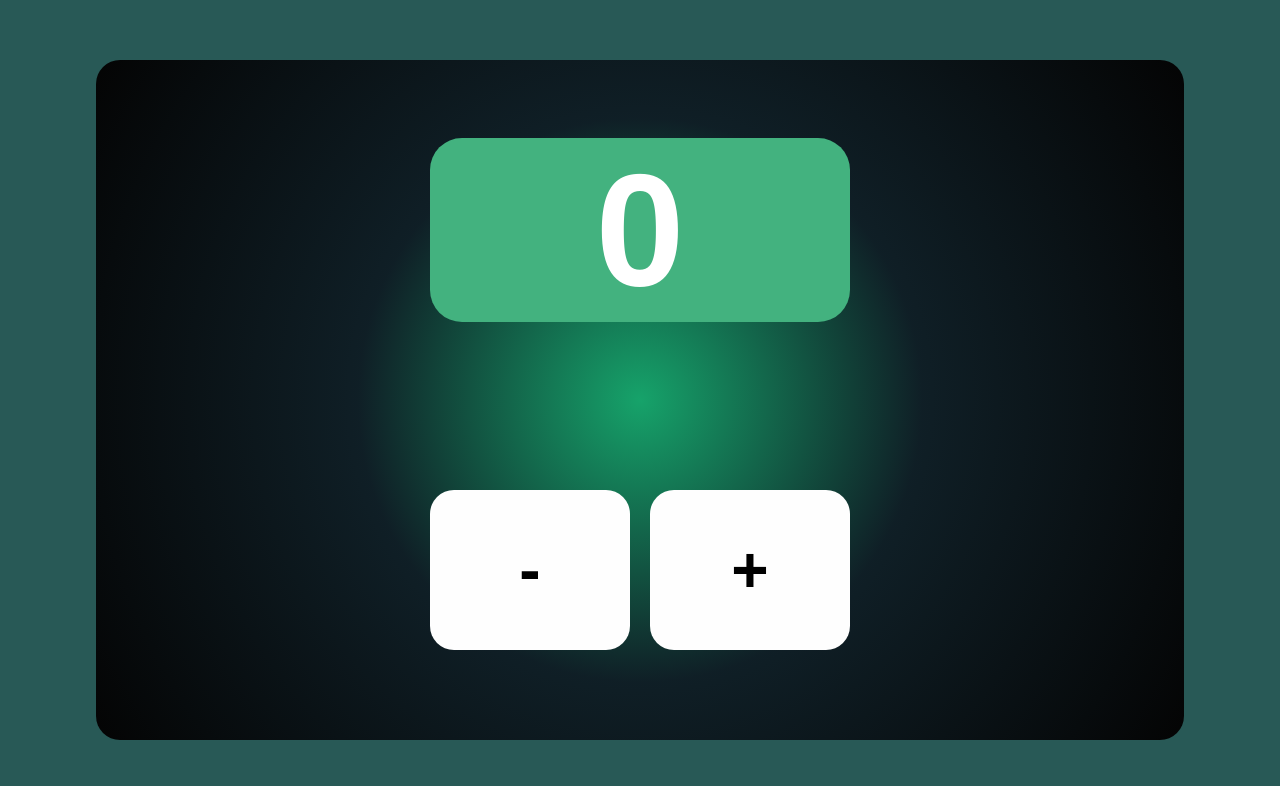
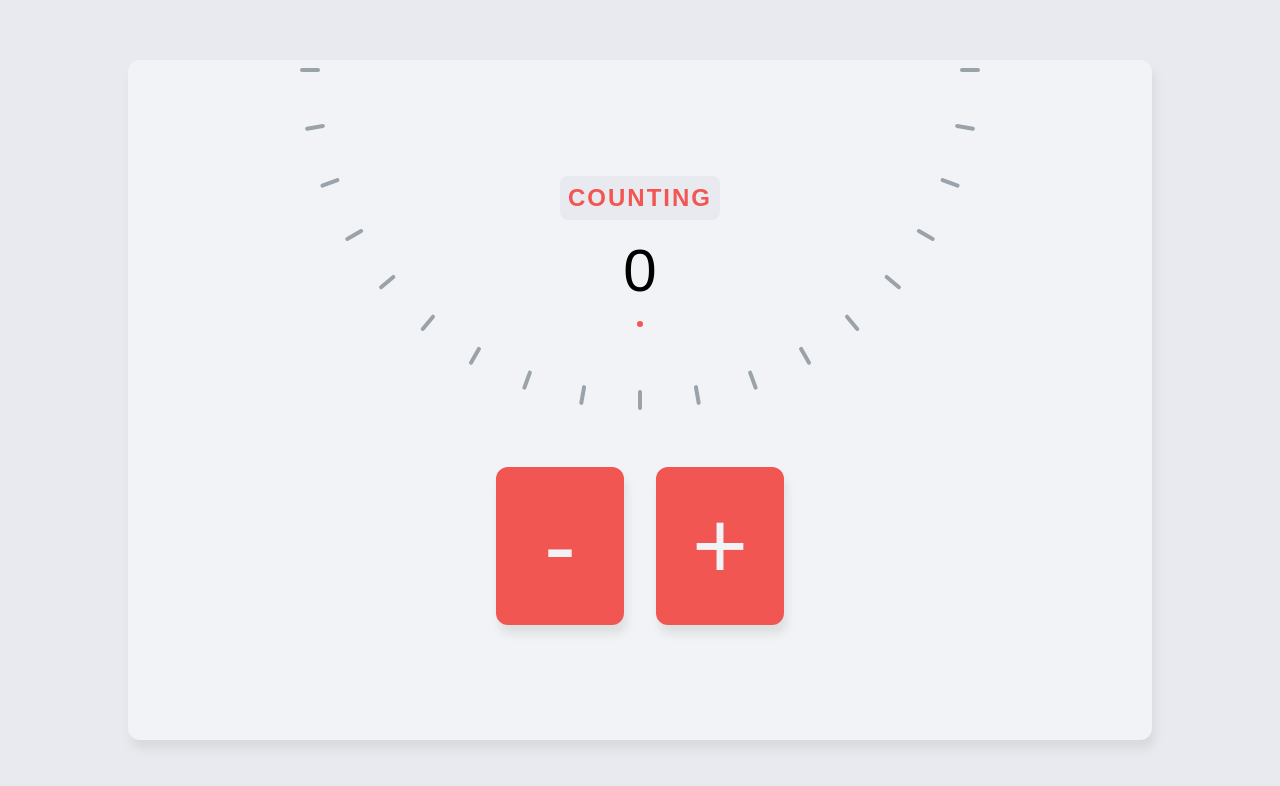
Before and after one commit to ViorelsS/JS_Counter, a plain HTML site: page index.html in a window 1280 px wide. Drawn offline with Linux system fonts and the light colour scheme.

Commit message:
Refactor spinner and button styles

```diff
--- a/assets/css/style.css
+++ b/assets/css/style.css
@@ -6,80 +6,176 @@
     font-display: swap;
 }
 
-*,
-*::before,
-*::after {
+* {
     box-sizing: border-box;
-    font-weight: bold;
     font-family: 'Gotham Rounded', sans-serif;
     font-size: 16px;
+    margin: 0;
+    padding: 0;
 }
 
 body {
-    --dark-green: #285956;
-    --soft-black: #040404;
-    --light-green: #43b27f;
-    --soft-white: #fefefe;
-
-    margin: 0;
-    padding: 0;
+    --orange: #f25652;
+    --orange-85: #f25752da;
+    --soft-white: #f2f3f6;
+    --soft-gray: #e8eaef;
+    --custom-gray: #9ba3aa;
+    --dark-gray: #424649;
 
     display: flex;
     justify-content: center;
     align-items: center;
     height: 100vh;
     overflow: hidden;
-    background: var(--dark-green);
+    background: var(--soft-gray);
 }
 
 .container {
-    height: 85vh;
-    width: 85vw;
-    display: grid;
-    grid-template-rows: 1fr 1fr;
+    display: flex;
+    flex-direction: column;
+    justify-content: space-around;
+    align-items: center;
+    height: 100vh;
+    width: 100vw;
+    position: relative;
+    overflow: hidden;
+    overflow-clip-margin: 10px;
+}
+
+.value {
+    display: flex;
+    flex-direction: column;
     justify-content: center;
     align-items: center;
-    border-radius: 24px;
-    background: rgb(9, 217, 121);
-    background: radial-gradient(
-        circle,
-        rgba(9, 217, 121, 0.5775560224089635) 0%,
-        rgba(4, 4, 16, 0.6867997198879552) 44%,
-        rgba(4, 4, 4, 1) 100%
-    );
+}
 
-    & .value {
-        color: white;
-        text-align: center;
-        font-size: 10rem;
-        border-radius: 32px;
-        background: var(--light-green);
+h1 {
+    text-transform: uppercase;
+    letter-spacing: 2px;
+    font-size: 12px;
+    margin-bottom: 16px;
+    color: var(--dark-gray);
+}
+
+.number {
+    font-size: 28px;
+}
+
+.point {
+    height: 6px;
+    width: 6px;
+    border-radius: 50%;
+    margin-top: 16px;
+    margin-bottom: 20px;
+    background: var(--orange);
+}
+
+.spinner {
+    display: flex;
+    justify-content: center;
+    align-items: center;
+    width: 100%;
+    position: absolute;
+    top: 0;
+    transform: translateY(-50%);
+}
+
+.spinner-thick {
+    --rotation: 0deg;
+    height: 32px;
+    width: 4px;
+    border-radius: 12px;
+    position: absolute;
+    transform-origin: bottom center;
+    transform: rotate(calc(var(--initial-rotation) + var(--rotation)))
+        translateY(-25vh);
+    transition: transform 0.3s ease;
+    background-color: var(--custom-gray);
+}
+
+.buttons {
+    display: flex;
+    flex-direction: column;
+    gap: 8px;
+}
+
+button {
+    border: none;
+    border-radius: 12px;
+    padding: 24px;
+    font-size: 64px;
+
+    color: var(--soft-white);
+    background: var(--orange);
+    box-shadow: 3px 9px 9px 0px rgba(199, 199, 199, 0.45);
+}
+
+button:hover {
+    cursor: pointer;
+    background: var(--orange-85);
+}
+
+@media screen and (min-width: 320px) {
+    .container {
+        height: 85%;
+        width: 80%;
+        border-radius: 12px;
+        justify-content: center;
+        background: var(--soft-white);
+        box-shadow: 3px 9px 9px 0px rgba(199, 199, 199, 0.45);
     }
 
-    & .buttons {
-        display: flex;
+    h1 {
+        padding: 8px;
+        border-radius: 8px;
+        font-size: 24px;
+        color: var(--orange);
+        background: var(--soft-gray);
+    }
+
+    .number {
+        font-size: 48px;
+    }
+
+    .spinner-thick {
+        height: 20px;
+        transform: rotate(calc(var(--initial-rotation) + var(--rotation)))
+            translateY(-40vh);
+    }
+
+    .buttons {
+        flex-direction: row;
+        margin-top: 80px;
+        width: 100%;
+        max-width: 320px;
         justify-content: center;
-        align-items: center;
-        width: 100%;
-        gap: 20px;
+    }
 
-        & button {
-            background: var(--soft-white);
-            width: 200px;
-            height: 160px;
-            font-size: 64px;
-            padding: 32px;
-            border-radius: 24px;
-            border: none;
-            display: flex;
-            justify-content: center;
-            align-items: center;
-        }
-
-        & button:hover {
-            cursor: pointer;
-            background: gray;
-            color: white;
-        }
+    button {
+        min-width: 40%;
     }
 }
+
+@media screen and (min-width: 360px) {
+    .point {
+        margin-bottom: 60px;
+    }
+}
+
+@media screen and (min-width: 768px) {
+    .spinner-thick {
+        transition: transform 0.2s ease;
+    }
+
+    .number {
+        font-size: 60px;
+    }
+
+    .buttons {
+        gap: 32px;
+    }
+
+    button {
+        font-size: 96px;
+    }
+}
--- /dev/null
+++ b/assets/css/tmp-style.css
@@ -0,0 +1,254 @@
+@font-face {
+    font-family: 'Gotham Rounded';
+    src: url('./fonts/GothamRounded-Medium.otf') format('otf');
+    font-weight: normal;
+    font-style: normal;
+    font-display: swap;
+}
+
+*,
+*::before,
+*::after {
+    box-sizing: border-box;
+    font-family: 'Gotham Rounded', sans-serif;
+    font-size: 16px;
+}
+
+body {
+    --soft-white: #f2f3f6;
+    --soft-gray: #e8eaef;
+    --custom-gray: #9ba3aa;
+    --custom-gray-var: #7d848a;
+    --dark-gray: #424649;
+
+    --orange: #f25652;
+    --orange-85: #f25752da;
+    --red: #ff0000;
+    margin: 0;
+    padding: 0;
+
+    display: flex;
+    justify-content: center;
+    align-items: center;
+    height: 100vh;
+    width: 100vw;
+    overflow: hidden;
+    background: var(--soft-gray);
+}
+
+.container {
+    display: flex;
+    flex-direction: column;
+    justify-content: space-around;
+    /* justify-content: center;
+    align-items: center;
+    overflow: hidden; */
+    height: 100%;
+
+    overflow: hidden;
+    overflow-clip-margin: 10px;
+}
+
+.value {
+    /* TODO: impostare questi su dispositivi normali */
+    /* margin-top: 24px;
+    position: absolute;
+    top: 0; */
+    display: flex;
+    flex-direction: column;
+    align-items: center;
+}
+
+h1 {
+    /* TODO: aggiungere questo grigio quando compare il container */
+    /* color: #9ba3aa; */
+    text-transform: uppercase;
+    color: var(--dark-gray);
+}
+
+span {
+    font-size: 24px;
+    /* TODO: questo per md */
+    /* font-size: 56px; */
+}
+
+.point {
+    height: 8px;
+    width: 8px;
+    border-radius: 50%;
+    background: var(--orange);
+
+    margin-top: 12px;
+}
+
+.buttons {
+    padding: 10px;
+    display: flex;
+    flex-direction: column;
+    /* TODO: su dispositivi normali flex-direction:row */
+    gap: 8px;
+}
+
+button {
+    justify-content: center;
+    align-items: center;
+    border: none;
+    border-radius: 16px;
+    padding: 20px;
+    background: var(--orange);
+    width: 80vw;
+    font-size: 56px;
+    color: var(--soft-white);
+    box-shadow: 3px 9px 9px 0px rgba(199, 199, 199, 0.45);
+}
+
+button:hover {
+    cursor: pointer;
+    background: var(--orange-85);
+    /* background: linear-gradient(
+        180deg,
+        rgba(254, 121, 73, 0.8) 0%,
+        rgba(242, 86, 82, 0.8) 35%,
+        rgba(255, 0, 0, 0.8) 100%
+    ); */
+}
+
+.spinner {
+    display: flex;
+    justify-content: center;
+    align-items: center;
+    width: 100%;
+    position: absolute;
+    top: 0;
+    /* top: -50%; */
+    transform: translateY(-50%);
+}
+
+.spinner-thick {
+    height: 20px;
+    width: 4px;
+    border-radius: 12px;
+    background-color: var(--custom-gray);
+    position: absolute;
+    transform-origin: bottom center;
+    --rotation: 0deg;
+    transform: rotate(calc(var(--initial-rotation) + var(--rotation)))
+        translateY(-26vh);
+    transition: transform 0.2s ease;
+}
+
+/*
+.spinner {
+    display: flex;
+    justify-content: center;
+    align-items: center;
+    width: 100%;
+    position: absolute;
+    top: 0;
+    left: 50%;
+    transform: translateX(-50%);
+}
+
+.spinner-thick {
+    height: 30px;
+    background-color: var(--custom-gray);
+    position: absolute;
+    transform-origin: bottom center;
+    --rotation: 0deg;
+    transform: rotate(calc(var(--initial-rotation) + var(--rotation)))
+        translateY(-140px);
+    transition: transform 0.3s ease;
+    width: 8px;
+    border-radius: 12px;
+}
+
+.buttons {
+    position: relative;
+    z-index: 1;
+} */
+
+/* button {
+    background: red;
+    border: none;
+    padding: 20px;
+    border-radius: 10px;
+    font-size: 40px;
+} */
+
+/* button:hover {
+    cursor: pointer;
+    background: rgb(235, 94, 94);
+} */
+
+/* SMARTPHONE */
+@media screen and (min-width: 320px) {
+    .buttons {
+        flex-direction: row;
+    }
+
+    button {
+        width: 100px;
+    }
+
+    /* .container {
+    display: flex;
+    flex-direction: column;
+    justify-content: center;
+    align-items: center;
+    gap: 20px;
+    background: var(--soft-white);
+    border-radius: 8px;
+    box-shadow: 3px 9px 9px 0px rgba(199, 199, 199, 0.45);
+    position: relative;
+    overflow: hidden;
+    overflow-clip-margin: 10px;
+
+    & .value {
+        margin-top: 24px;
+        position: absolute;
+        top: 0;
+        display: flex;
+        flex-direction: column;
+        align-items: center;
+
+        & h1 {
+            color: #9ba3aa;
+            text-transform: uppercase;
+        }
+
+        & span {
+            font-size: 56px;
+        }
+    }
+} */
+
+    /* .container {
+        height: 90%;
+        width: 90%;
+        display: flex;
+        flex-direction: column;
+        justify-content: center;
+        align-items: center;
+        gap: 20px;
+        background: var(--soft-white);
+        border-radius: 8px;
+        box-shadow: 3px 9px 9px 0px rgba(199, 199, 199, 0.45);
+        position: relative;
+        overflow: hidden;
+        overflow-clip-margin: 10px;
+    }
+
+    .spinner-thick {
+        transform: rotate(calc(var(--initial-rotation) + var(--rotation)))
+            translateY(-100px);
+    } */
+}
+
+/* TABLET */
+
+@media screen and (min-width: 768px) {
+    .container {
+        height: 60%;
+        width: 50%;
+    }
+}
--- a/assets/js/counter-class.js
+++ b/assets/js/counter-class.js
@@ -6,7 +6,7 @@ export class Counter {
 
     increment() {
         // this.value++;
-        this.value = this.value + 100;
+        this.value = this.value + 1000;
         // FIXME: se ci sono più di tot caratteri, diminuire la dimensione
     }
 
@@ -19,4 +19,8 @@ export class Counter {
     updateDisplay(element) {
         element.innerText = this.value;
     }
+
+    getValue() {
+        return this.value;
+    }
 }
--- a/assets/js/script.js
+++ b/assets/js/script.js
@@ -4,14 +4,49 @@ const addButton = document.querySelector('[data-add]');
 const minusButton = document.querySelector('[data-subtract]');
 const valueElement = document.querySelector('[data-value]');
 
+//TODO: classe SPINNER
+const spinner = document.querySelector('.spinner');
+const originalThick = document.querySelector('.spinner-thick');
+
+// Clona e aggiungi gli elementi spinner-thick
+for (let i = 1; i < 36; i++) {
+    const clone = originalThick.cloneNode(true);
+    clone.style.setProperty('--initial-rotation', `${i * 10}deg`);
+    spinner.appendChild(clone);
+}
+
+// Imposta la rotazione iniziale per l'elemento originale
+originalThick.style.setProperty('--initial-rotation', `0deg`);
+
+const thicks = document.querySelectorAll('.spinner-thick');
+
 const counter = new Counter(valueElement);
 
 addButton.addEventListener('click', () => {
+    // TODO: impostare font più piccolo quando supero le 7 cifre su display di 100px
     counter.increment();
     counter.updateDisplay(valueElement);
+
+    thicks.forEach((thick) => {
+        const currentRotation =
+            parseFloat(
+                getComputedStyle(thick).getPropertyValue('--rotation')
+            ) || 0;
+        thick.style.setProperty('--rotation', `${currentRotation + 10}deg`);
+    });
 });
 
 minusButton.addEventListener('click', () => {
     counter.decrement();
     counter.updateDisplay(valueElement);
+
+    if (counter.getValue() >= 0) {
+        thicks.forEach((thick) => {
+            const currentRotation =
+                parseFloat(
+                    getComputedStyle(thick).getPropertyValue('--rotation')
+                ) || 0;
+            thick.style.setProperty('--rotation', `${currentRotation - 10}deg`);
+        });
+    }
 });
--- a/index.html
+++ b/index.html
@@ -62,11 +62,19 @@
     </head>
     <body>
         <div class="container">
-            <div class="value" data-value></div>
+            <div class="value">
+                <h1>Counting</h1>
+                <span class="number" data-value></span>
+                <span class="point"></span>
+
+                <div class="spinner">
+                    <div class="spinner-thick"></div>
+                </div>
+            </div>
             <div class="buttons">
                 <!--TODO:  BLOCCARE ZOOM SU MOBILE QUANDO TAPPI PIU' VOLTE -->
-                <button class="" data-subtract>-</button>
-                <button class="" data-add>+</button>
+                <button class="sub-btn" data-subtract>-</button>
+                <button class="add-btn" data-add>+</button>
             </div>
         </div>
     </body>
```
Also changed, not shown: assets/js/spinner.js (added).
